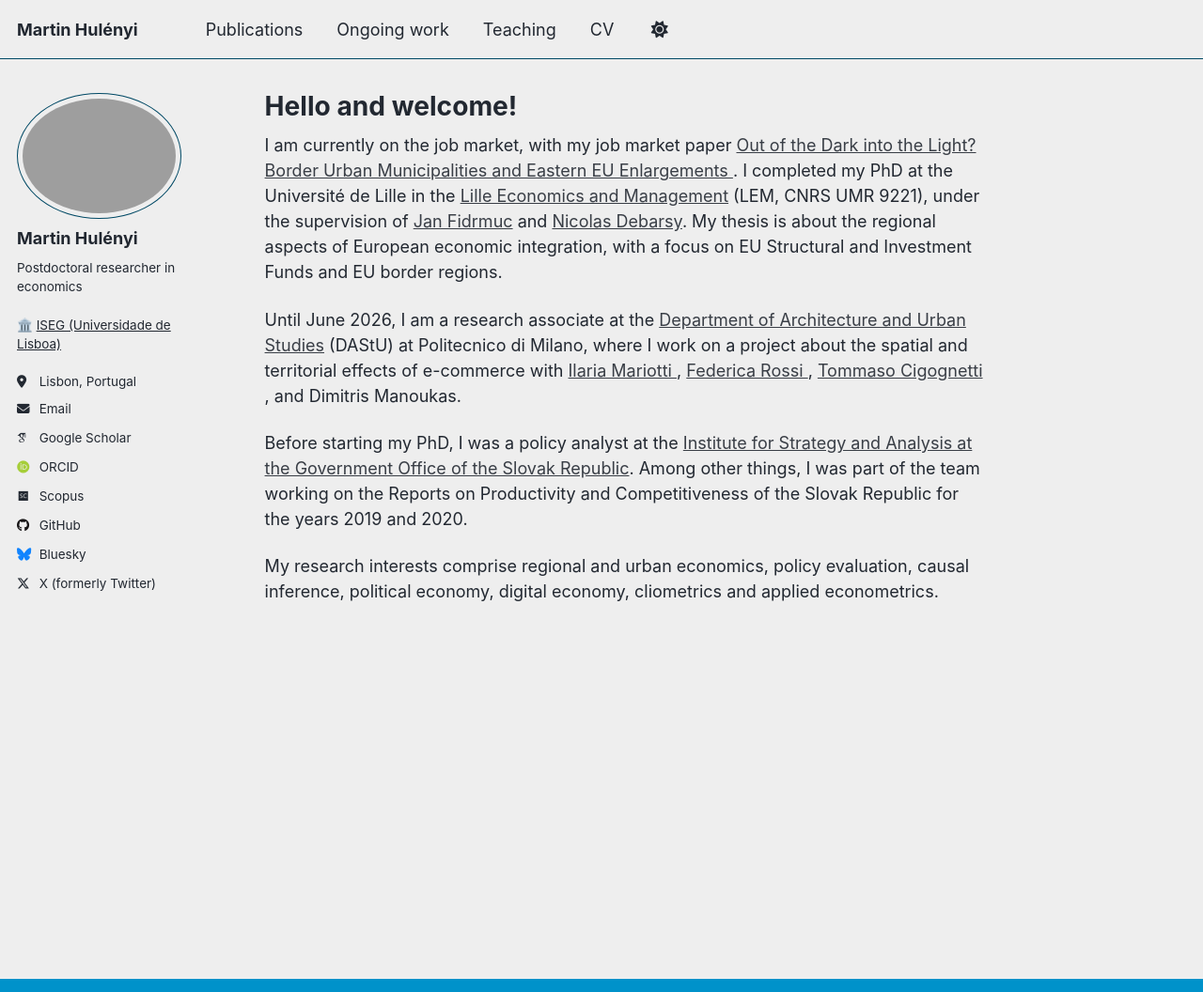
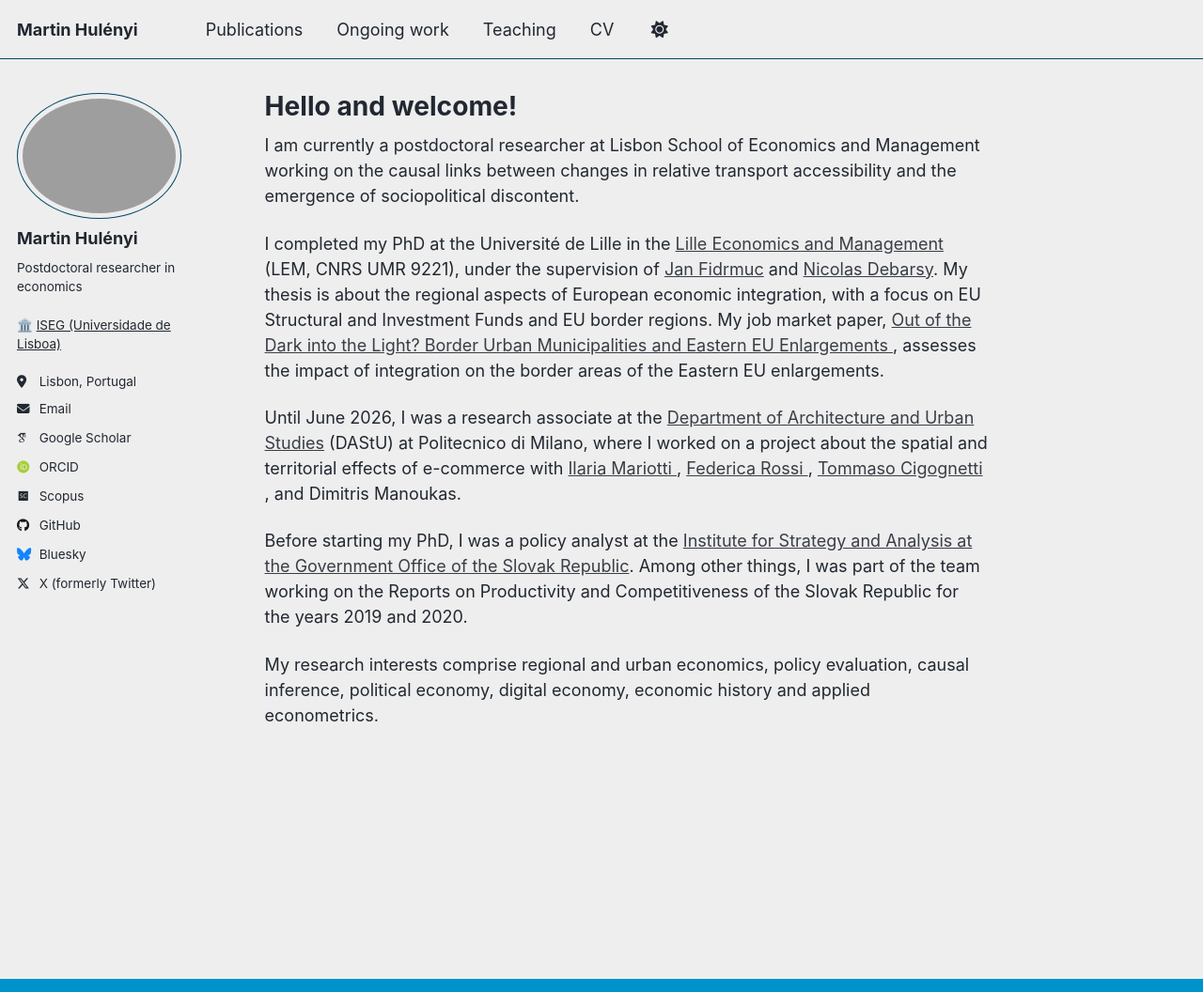
Before and after one commit to martinhulenyi/martinhulenyi.github.io, a Jekyll site: the page built from _pages/about.md, in a window 1280 px wide and 1252 px high, cut to the strip 0-1056 px from the top of the window. Shown: the whole strip at 94% size. Built offline with Jekyll 4.4.1, drawn with Linux system fonts in a browser that asks for light colours; some web fonts are replaced.

Commit message:
Update about.md

```diff
--- a/_pages/about.md
+++ b/_pages/about.md
@@ -6,13 +6,17 @@ redirect_from:
   - /about/
   - /about.html
 ---
-I am currently on the job market, with my job market paper <a href="https://martinhulenyi.github.io/files/borders_enlargement_jmp.pdf" target="_blank" rel="noopener">  Out of the Dark into the Light? Border Urban Municipalities and Eastern EU Enlargements </a>. I completed my PhD at the Université de Lille in the <a href="https://lem.univ-lille.fr/" target="_blank" rel="noopener">Lille Economics and Management</a> (LEM, CNRS UMR 9221), under the supervision of <a href="http://fidrmuc.net" target="_blank" rel="noopener">Jan Fidrmuc</a> and <a href="https://sites.google.com/view/nicolasdebarsy/" target="_blank" rel="noopener">Nicolas Debarsy</a>. My thesis is about the regional aspects of  European economic integration, with a focus on EU Structural and Investment Funds and EU border regions.
 
-Until June 2026, I am a research associate at the <a href="https://www.dastu.polimi.it/en" target="_blank" rel="noopener">Department of Architecture and Urban Studies</a> (DAStU) at Politecnico di Milano, where I  work on a project about the spatial and territorial effects of e-commerce with <a href="https://scholar.google.com/citations?user=gFVR6jAAAAAJ&hl=it&oi=ao" target="_blank" rel="noopener"> Ilaria Mariotti </a>, <a href="https://scholar.google.com/citations?user=V7OKfOUAAAAJ&hl=it&oi=sra" target="_blank" rel="noopener"> Federica Rossi </a>, <a href="https://scholar.google.com/citations?user=Nnirhs0AAAAJ&hl=it" target="_blank" rel="noopener"> Tommaso Cigognetti </a>, and Dimitris Manoukas.
+
+I am currently a postdoctoral researcher at Lisbon School of Economics and Management working on the causal links between changes in relative transport accessibility and the emergence of sociopolitical discontent.
+
+I completed my PhD at the Université de Lille in the <a href="https://lem.univ-lille.fr/" target="_blank" rel="noopener">Lille Economics and Management</a> (LEM, CNRS UMR 9221), under the supervision of <a href="http://fidrmuc.net" target="_blank" rel="noopener">Jan Fidrmuc</a> and <a href="https://sites.google.com/view/nicolasdebarsy/" target="_blank" rel="noopener">Nicolas Debarsy</a>. My thesis is about the regional aspects of  European economic integration, with a focus on EU Structural and Investment Funds and EU border regions. My job market paper, <a href="https://martinhulenyi.github.io/files/borders_enlargement_jmp.pdf" target="_blank" rel="noopener">  Out of the Dark into the Light? Border Urban Municipalities and Eastern EU Enlargements </a>, assesses the impact of integration on the border areas of the Eastern EU enlargements.
+
+Until June 2026, I was a research associate at the <a href="https://www.dastu.polimi.it/en" target="_blank" rel="noopener">Department of Architecture and Urban Studies</a> (DAStU) at Politecnico di Milano, where I  worked on a project about the spatial and territorial effects of e-commerce with <a href="https://scholar.google.com/citations?user=gFVR6jAAAAAJ&hl=it&oi=ao" target="_blank" rel="noopener"> Ilaria Mariotti </a>, <a href="https://scholar.google.com/citations?user=V7OKfOUAAAAJ&hl=it&oi=sra" target="_blank" rel="noopener"> Federica Rossi </a>, <a href="https://scholar.google.com/citations?user=Nnirhs0AAAAJ&hl=it" target="_blank" rel="noopener"> Tommaso Cigognetti </a>, and Dimitris Manoukas.
 
 Before starting my PhD, I was a policy analyst at the <a href="https://isa.gov.sk/" target="_blank" rel="noopener">Institute for Strategy and Analysis at the Government Office of the Slovak Republic</a>. Among other things, I was part of the team working on the Reports on Productivity and Competitiveness of the Slovak Republic for the years 2019 and 2020.
 
-My research interests comprise regional and urban economics, policy evaluation, causal inference, political economy, digital economy, cliometrics  and applied econometrics.
+My research interests comprise regional and urban economics, policy evaluation, causal inference, political economy, digital economy, economic history  and applied econometrics.
 
 
 
```
